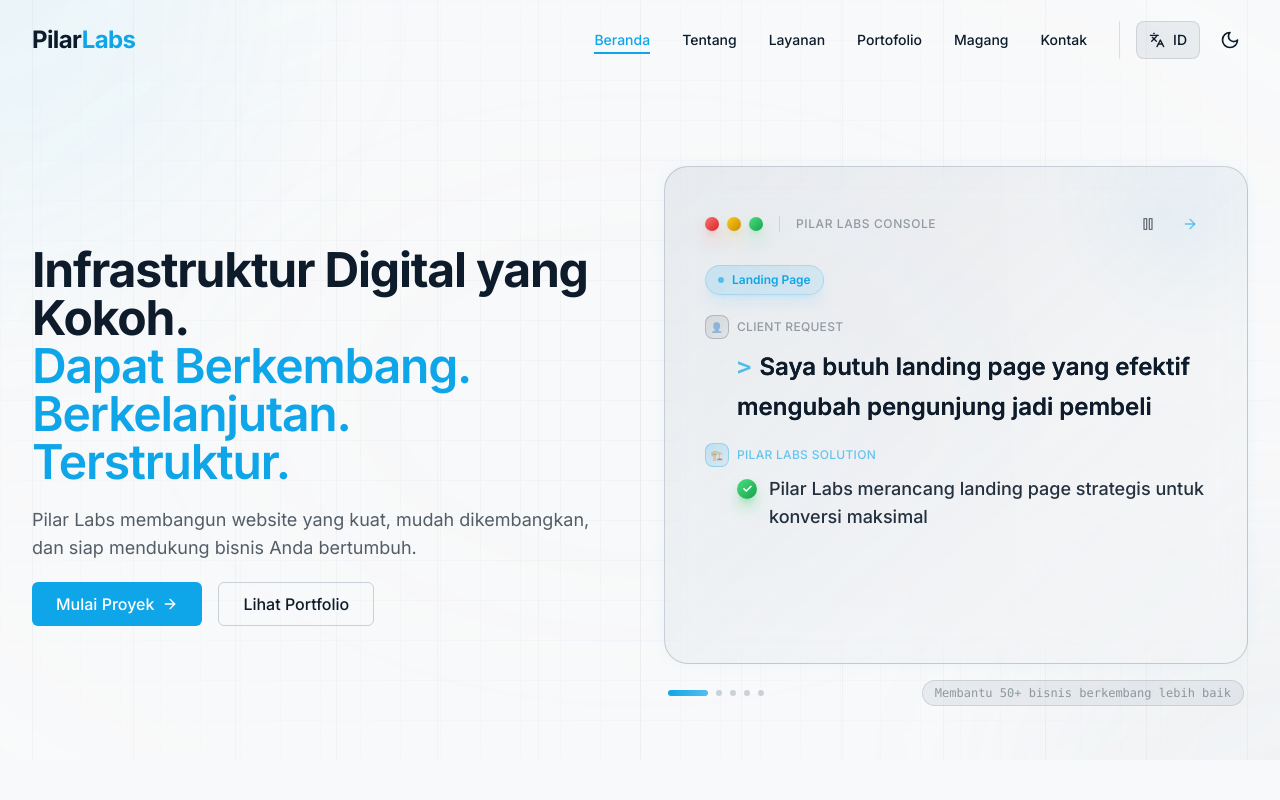
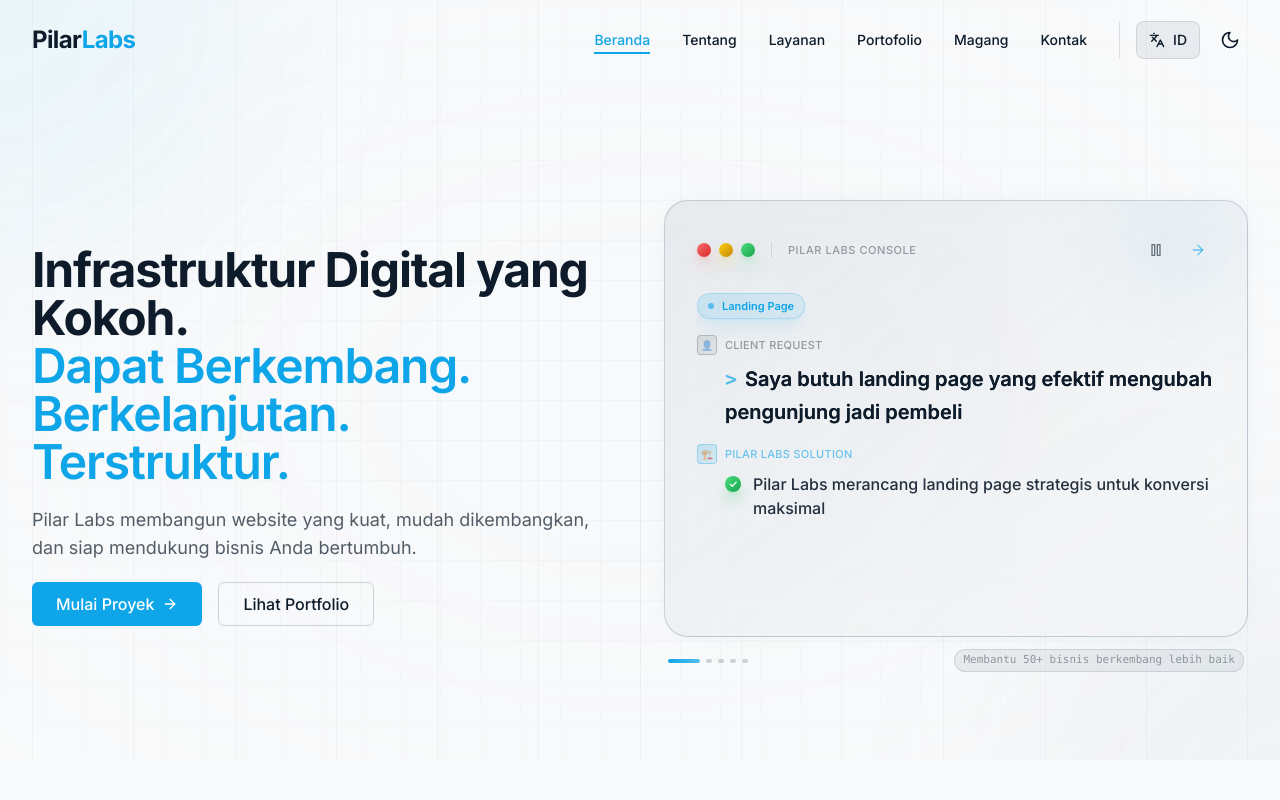
Before and after one commit to pilarlabsid/pilarlabs-landing, a React (Vite) app: page / in a window 1280 px wide. Shown: the top 800 px of the page. Built offline with nearby package versions, Linux system fonts and the light colour scheme.

Commit message:
style: reduce animation content size for elegant look

```diff
--- a/src/components/ui/AIPromptAnimation.tsx
+++ b/src/components/ui/AIPromptAnimation.tsx
@@ -96,7 +96,7 @@ export function AIPromptAnimation() {
                         : '0 0 15px rgba(5, 181, 240, 0.05)'
                 }}
                 transition={{ duration: 0.6 }}
-                className="relative bg-gradient-to-br from-structural/10 via-structural/5 to-transparent dark:from-structural/20 dark:via-structural/10 border border-structural/30 dark:border-structural/40 rounded-2xl md:rounded-3xl p-5 md:p-8 lg:p-10 backdrop-blur-xl overflow-hidden min-h-[380px] md:min-h-[420px]"
+                className="relative bg-gradient-to-br from-structural/10 via-structural/5 to-transparent dark:from-structural/20 dark:via-structural/10 border border-structural/30 dark:border-structural/40 rounded-2xl md:rounded-3xl p-5 md:p-8 backdrop-blur-xl overflow-hidden min-h-[360px] md:min-h-[380px]"
             >
                 {/* Animated gradient background */}
                 <motion.div
@@ -129,7 +129,7 @@ export function AIPromptAnimation() {
                             />
                         </div>
                         <div className="h-3 md:h-4 w-px bg-structural/20" />
-                        <span className="text-[10px] md:text-xs font-medium text-calm/40 tracking-wider uppercase">Pilar Labs Console</span>
+                        <span className="text-[10px] md:text-[11px] font-medium text-calm/40 tracking-wider uppercase">Pilar Labs Console</span>
                     </div>
 
                     {/* Control buttons */}
@@ -161,7 +161,7 @@ export function AIPromptAnimation() {
                     initial={{ opacity: 0, y: -10, scale: 0.9 }}
                     animate={{ opacity: 1, y: 0, scale: 1 }}
                     transition={{ duration: 0.4, ease: "easeOut" }}
-                    className="inline-flex items-center gap-1.5 md:gap-2 px-2.5 py-1 md:px-3 md:py-1.5 rounded-full text-[10px] md:text-xs font-semibold bg-gradient-to-r from-precision/15 to-precision/10 text-precision border border-precision/20 mb-3 md:mb-5 relative z-10 shadow-lg shadow-precision/10"
+                    className="inline-flex items-center gap-1.5 md:gap-2 px-2.5 py-1 rounded-full text-[10px] md:text-[11px] font-semibold bg-gradient-to-r from-precision/15 to-precision/10 text-precision border border-precision/20 mb-3 md:mb-4 relative z-10 shadow-lg shadow-precision/10"
                 >
                     <div className="w-1 md:w-1.5 h-1 md:h-1.5 rounded-full bg-precision animate-pulse" />
                     {currentPrompt.category}
@@ -171,14 +171,14 @@ export function AIPromptAnimation() {
                 <div className="flex flex-col relative z-10 space-y-3 md:space-y-4">
                     {/* Client Prompt */}
                     <div className="space-y-1.5 md:space-y-2">
-                        <div className="flex items-center gap-2 text-[10px] md:text-xs text-calm/40 font-medium tracking-wide">
-                            <div className="w-5 h-5 md:w-6 md:h-6 rounded-lg bg-gradient-to-br from-calm/10 to-calm/5 flex items-center justify-center border border-calm/20">
-                                <span className="text-[10px]">👤</span>
+                        <div className="flex items-center gap-2 text-[10px] md:text-[11px] text-calm/40 font-medium tracking-wide">
+                            <div className="w-4 h-4 md:w-5 md:h-5 rounded bg-gradient-to-br from-calm/10 to-calm/5 flex items-center justify-center border border-calm/20">
+                                <span className="text-[9px] md:text-[10px]">👤</span>
                             </div>
                             <span>CLIENT REQUEST</span>
                         </div>
                         <motion.div
-                            className="text-lg md:text-2xl font-semibold text-calm leading-snug md:leading-relaxed pl-7 md:pl-8 min-h-[60px] md:min-h-[80px]"
+                            className="text-base md:text-xl font-semibold text-calm leading-snug md:leading-relaxed pl-6 md:pl-7 min-h-[50px] md:min-h-[60px]"
                             initial={{ opacity: 0 }}
                             animate={{ opacity: 1 }}
                         >
@@ -189,7 +189,7 @@ export function AIPromptAnimation() {
                                     <motion.span
                                         animate={{ opacity: [1, 0] }}
                                         transition={{ duration: 0.8, repeat: Infinity }}
-                                        className="inline-block w-0.5 h-5 md:h-7 bg-gradient-to-b from-precision to-precision/50 ml-1 align-middle shadow-lg shadow-precision/50"
+                                        className="inline-block w-0.5 h-4 md:h-6 bg-gradient-to-b from-precision to-precision/50 ml-1 align-middle shadow-lg shadow-precision/50"
                                     />
                                 )}
                             </div>
@@ -201,9 +201,9 @@ export function AIPromptAnimation() {
                         <motion.div
                             initial={{ opacity: 0, y: 10 }}
                             animate={{ opacity: 1, y: 0 }}
-                            className="flex items-center gap-3 pl-7 md:pl-8 py-2 md:py-3 rounded-xl bg-precision/5 border border-precision/10 w-fit md:w-auto md:pr-6"
+                            className="flex items-center gap-2 md:gap-3 pl-6 md:pl-7 py-2 rounded-xl bg-precision/5 border border-precision/10 w-fit md:w-auto md:pr-4"
                         >
-                            <div className="flex gap-1 md:gap-1.5">
+                            <div className="flex gap-1">
                                 {[0, 1, 2].map((i) => (
                                     <motion.div
                                         key={i}
@@ -217,11 +217,11 @@ export function AIPromptAnimation() {
                                             delay: i * 0.2,
                                             ease: "easeInOut"
                                         }}
-                                        className="w-2 h-2 md:w-2.5 md:h-2.5 rounded-full bg-gradient-to-br from-precision to-precision/70 shadow-lg shadow-precision/50"
+                                        className="w-1.5 h-1.5 md:w-2 md:h-2 rounded-full bg-gradient-to-br from-precision to-precision/70 shadow-lg shadow-precision/50"
                                     />
                                 ))}
                             </div>
-                            <span className="text-xs md:text-sm font-medium text-precision/80 italic">{t('hero.processingText')}</span>
+                            <span className="text-xs md:text-[13px] font-medium text-precision/80 italic">{t('hero.processingText')}</span>
                         </motion.div>
                     )}
 
@@ -234,24 +234,24 @@ export function AIPromptAnimation() {
                             className="space-y-3 md:space-y-4"
                         >
                             <div className="space-y-2">
-                                <div className="flex items-center gap-2 text-[10px] md:text-xs text-precision/60 font-medium tracking-wide">
-                                    <div className="w-5 h-5 md:w-6 md:h-6 rounded-lg bg-gradient-to-br from-precision/20 to-precision/10 flex items-center justify-center border border-precision/30">
-                                        <span className="text-[10px]">🏗️</span>
+                                <div className="flex items-center gap-2 text-[10px] md:text-[11px] text-precision/60 font-medium tracking-wide">
+                                    <div className="w-4 h-4 md:w-5 md:h-5 rounded bg-gradient-to-br from-precision/20 to-precision/10 flex items-center justify-center border border-precision/30">
+                                        <span className="text-[9px] md:text-[10px]">🏗️</span>
                                     </div>
                                     <span>PILAR LABS SOLUTION</span>
                                 </div>
-                                <div className="flex items-start gap-2 md:gap-3 pl-7 md:pl-8">
+                                <div className="flex items-start gap-2 md:gap-3 pl-6 md:pl-7">
                                     <motion.div
                                         initial={{ scale: 0 }}
                                         animate={{ scale: 1 }}
                                         transition={{ type: "spring", stiffness: 200, damping: 15 }}
                                         className="mt-1 flex-shrink-0"
                                     >
-                                        <div className="w-4 h-4 md:w-5 md:h-5 rounded-full bg-gradient-to-br from-green-400 to-green-600 flex items-center justify-center shadow-lg shadow-green-500/50">
-                                            <span className="text-white text-[10px] md:text-xs font-bold">✓</span>
+                                        <div className="w-3.5 h-3.5 md:w-4 md:h-4 rounded-full bg-gradient-to-br from-green-400 to-green-600 flex items-center justify-center shadow-lg shadow-green-500/50">
+                                            <span className="text-white text-[9px] md:text-[10px] font-bold">✓</span>
                                         </div>
                                     </motion.div>
-                                    <p className="text-sm md:text-lg font-medium text-calm/90 leading-relaxed">
+                                    <p className="text-sm md:text-base font-medium text-calm/90 leading-relaxed">
                                         {currentPrompt.response}
                                     </p>
                                 </div>
@@ -263,7 +263,7 @@ export function AIPromptAnimation() {
                                     initial={{ opacity: 0, y: 10 }}
                                     animate={{ opacity: 1, y: 0 }}
                                     transition={{ delay: 0.2 }}
-                                    className="flex flex-wrap gap-1.5 md:gap-2 pl-7 md:pl-8"
+                                    className="flex flex-wrap gap-1.5 md:gap-2 pl-6 md:pl-7"
                                 >
                                     {currentPrompt.techStack.map((tech, idx) => (
                                         <motion.span
@@ -271,7 +271,7 @@ export function AIPromptAnimation() {
                                             initial={{ opacity: 0, scale: 0.8 }}
                                             animate={{ opacity: 1, scale: 1 }}
                                             transition={{ delay: 0.3 + idx * 0.1 }}
-                                            className="px-2 py-1 md:px-3 md:py-1.5 text-[10px] md:text-xs font-semibold bg-gradient-to-r from-structural/30 to-structural/20 text-calm/80 rounded-lg border border-structural/40 shadow-sm"
+                                            className="px-2 py-1 text-[10px] md:text-xs font-semibold bg-gradient-to-r from-structural/30 to-structural/20 text-calm/80 rounded-md border border-structural/40 shadow-sm"
                                         >
                                             {tech}
                                         </motion.span>
@@ -285,7 +285,7 @@ export function AIPromptAnimation() {
                                     initial={{ opacity: 0, y: 10 }}
                                     animate={{ opacity: 1, y: 0 }}
                                     transition={{ delay: 0.4 }}
-                                    className="flex flex-wrap gap-x-4 gap-y-2 md:gap-4 pl-7 md:pl-8"
+                                    className="flex flex-wrap gap-x-3 gap-y-2 md:gap-4 pl-6 md:pl-7"
                                 >
                                     {currentPrompt.metrics.map((metric, idx) => (
                                         <motion.div
@@ -293,12 +293,12 @@ export function AIPromptAnimation() {
                                             initial={{ opacity: 0, x: -10 }}
                                             animate={{ opacity: 1, x: 0 }}
                                             transition={{ delay: 0.5 + idx * 0.1 }}
-                                            className="flex items-center gap-1.5 md:gap-2 px-2 py-1 md:px-3 md:py-1.5 rounded-lg bg-gradient-to-r from-calm/5 to-transparent border border-calm/10"
+                                            className="flex items-center gap-1.5 px-2 py-1 rounded bg-gradient-to-r from-calm/5 to-transparent border border-calm/10"
                                         >
                                             {metric.icon === 'trending' ? (
-                                                <TrendingUp className="w-3 h-3 md:w-4 md:h-4 text-green-500" />
+                                                <TrendingUp className="w-3 h-3 md:w-3.5 md:h-3.5 text-green-500" />
                                             ) : (
-                                                <Zap className="w-3 h-3 md:w-4 md:h-4 text-yellow-500" />
+                                                <Zap className="w-3 h-3 md:w-3.5 md:h-3.5 text-yellow-500" />
                                             )}
                                             <span className="text-[10px] md:text-xs font-medium text-calm/70">{metric.text}</span>
                                         </motion.div>
@@ -311,14 +311,14 @@ export function AIPromptAnimation() {
             </motion.div>
 
             {/* Stats Counter & Progress - Combined for mobile space saving */}
-            <div className="flex items-center justify-between mt-3 md:mt-4 px-1">
-                <div className="flex gap-1.5 md:gap-2">
+            <div className="flex items-center justify-between mt-3 px-1">
+                <div className="flex gap-1.5">
                     {prompts.map((_, index) => (
                         <motion.div
                             key={index}
-                            className={`h-1 md:h-1.5 rounded-full transition-all duration-500 ${index === currentPromptIndex
-                                ? 'w-6 md:w-10 bg-gradient-to-r from-precision to-precision/70 shadow-lg shadow-precision/50'
-                                : 'w-1 md:w-1.5 bg-structural/30'
+                            className={`h-1 rounded-full transition-all duration-500 ${index === currentPromptIndex
+                                    ? 'w-6 md:w-8 bg-gradient-to-r from-precision to-precision/70 shadow-lg shadow-precision/50'
+                                    : 'w-1 md:w-1.5 bg-structural/30'
                                 }`}
                         />
                     ))}
@@ -328,7 +328,7 @@ export function AIPromptAnimation() {
                     initial={{ opacity: 0 }}
                     animate={{ opacity: 1 }}
                     transition={{ delay: 1 }}
-                    className="text-[10px] md:text-xs text-calm/40 font-mono bg-structural/10 px-2 py-0.5 md:px-3 md:py-1 rounded-full border border-structural/20"
+                    className="text-[10px] md:text-[11px] text-calm/40 font-mono bg-structural/10 px-2 py-0.5 rounded-full border border-structural/20"
                 >
                     {t('hero.statsCounter', { count: clientsHelped })}
                 </motion.div>
```
